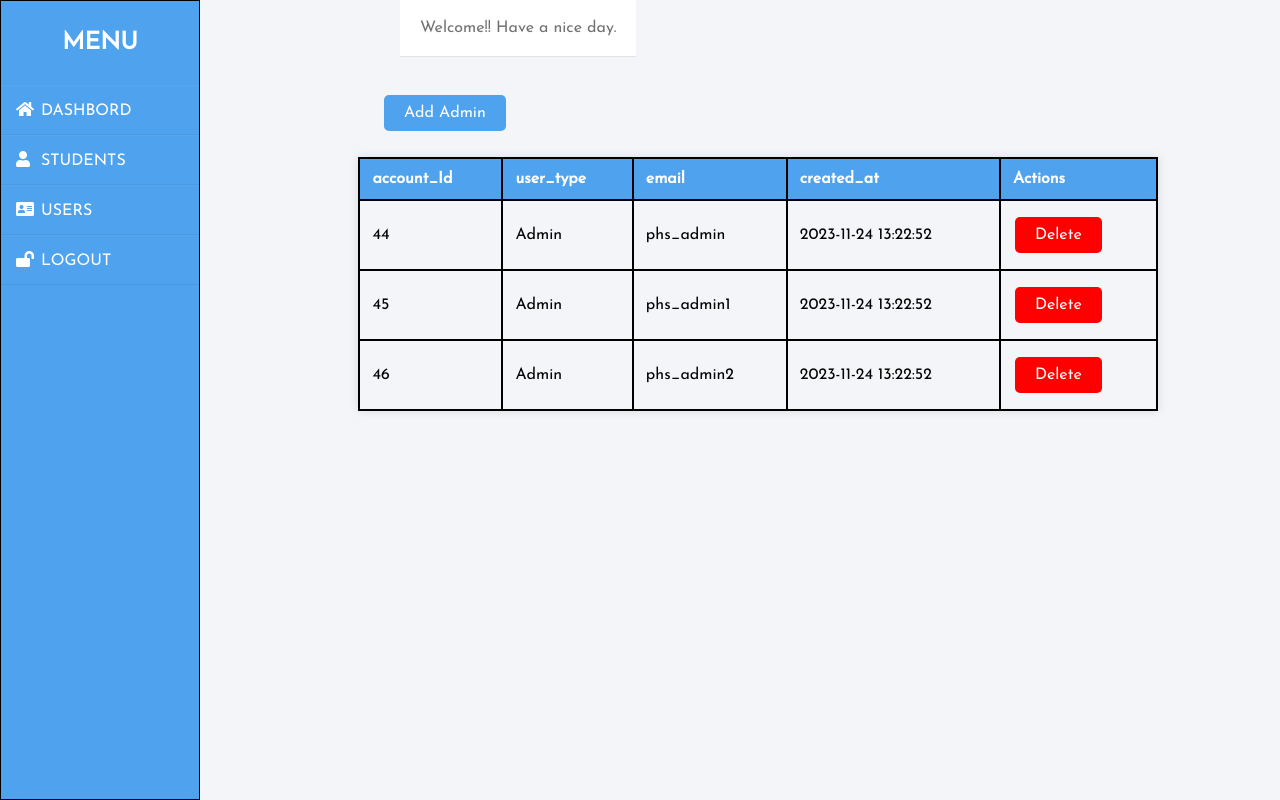
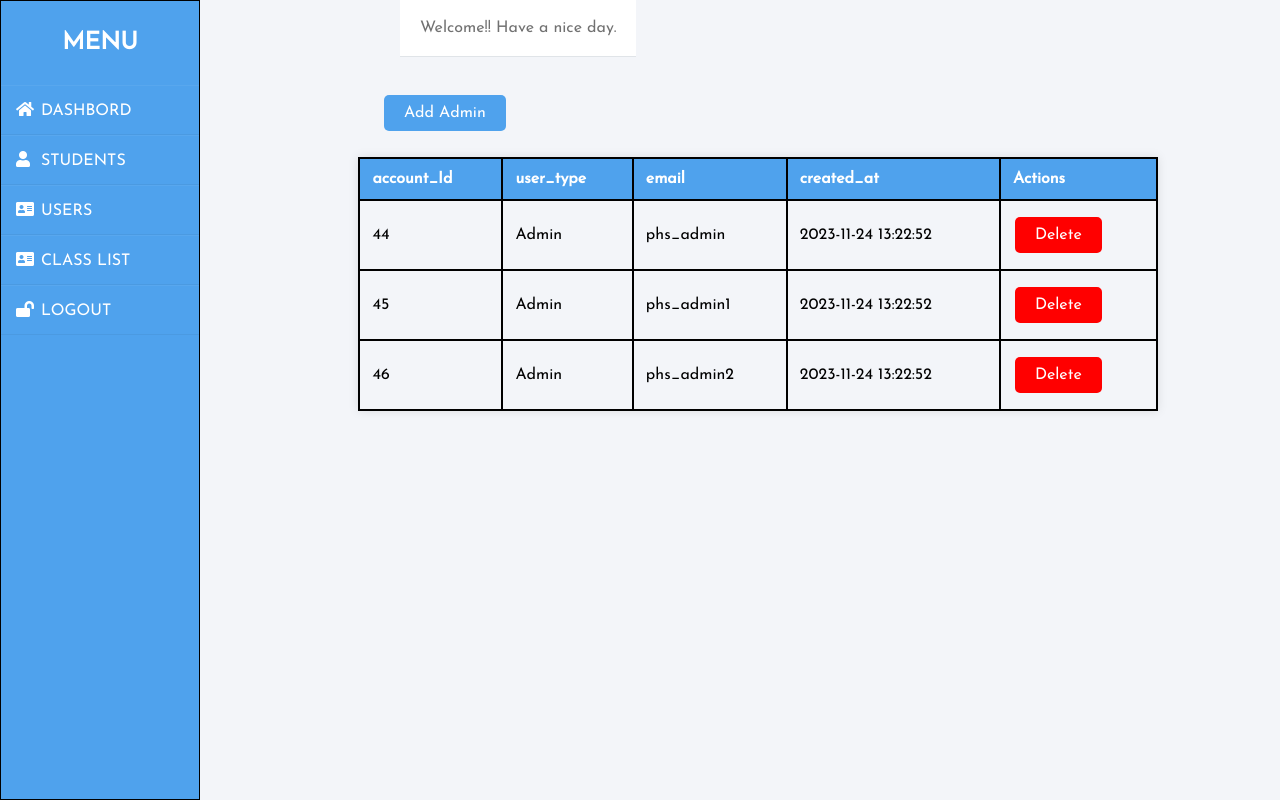
Before and after one commit to steavher/ENrollment.PHP, a PHP site: page /III/USERS.php in a window 1280 px wide. Run offline with PHP 8.4, Linux system fonts and the light colour scheme; data comes from the database, SQL or seed files in the repository; some libraries are stand-ins or nearby versions.

Commit message:
Update sidebar.php

```diff
--- a/sidebar.php
+++ b/sidebar.php
@@ -6,7 +6,8 @@
                 <li><a href="admin_dashboard.php"><i class="fas fa-home"></i><span>DASHBORD</span></a></li>
                 <li><a href="STUDENTS.php"><i class="fas fa-user"></i><span>STUDENTS</span></a></li>
                 <li><a href="USERS.php"><i class="fas fa-address-card"></i><span>USERS</span></a></li>
-<!--                 <li><a href="USER_PROFILE.php"><i class="fas fa-project-diagram"></i></span>USER PROFILE</span></a></li> -->
+                <li><a href="classlist.php"><i class="fas fa-address-card"></i><span>CLASS LIST</span></a></li>
+                <!-- <li><a href="USER_PROFILE.php"><i class="fas fa-project-diagram"></i></span>USER PROFILE</span></a></li> -->
                 <li><a href="../FINALIZED/ndex.php"><i class="fas fa-lock-open"></i><span>LOGOUT</span></a></li>
             </ul>
         </div>
```
